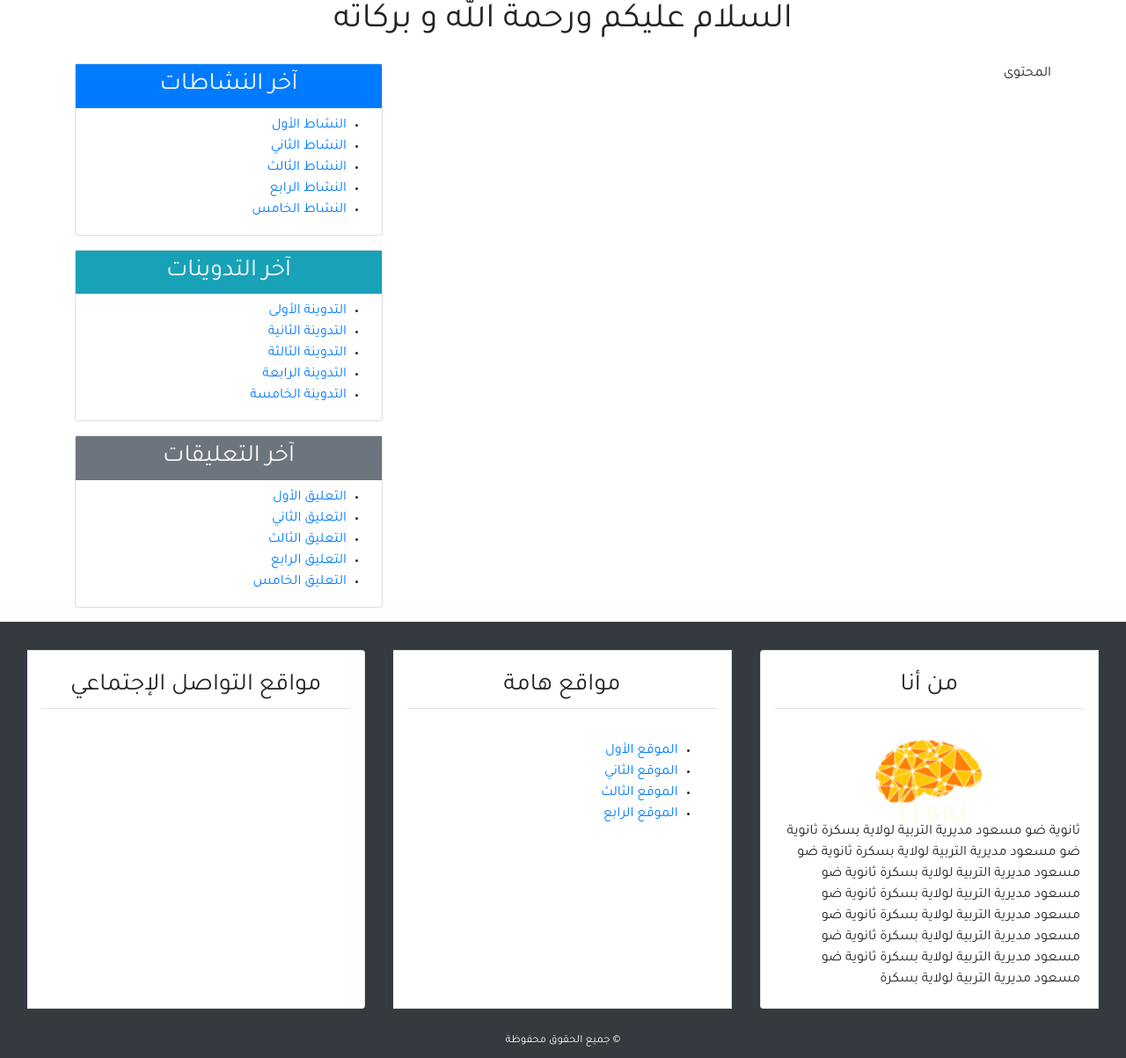
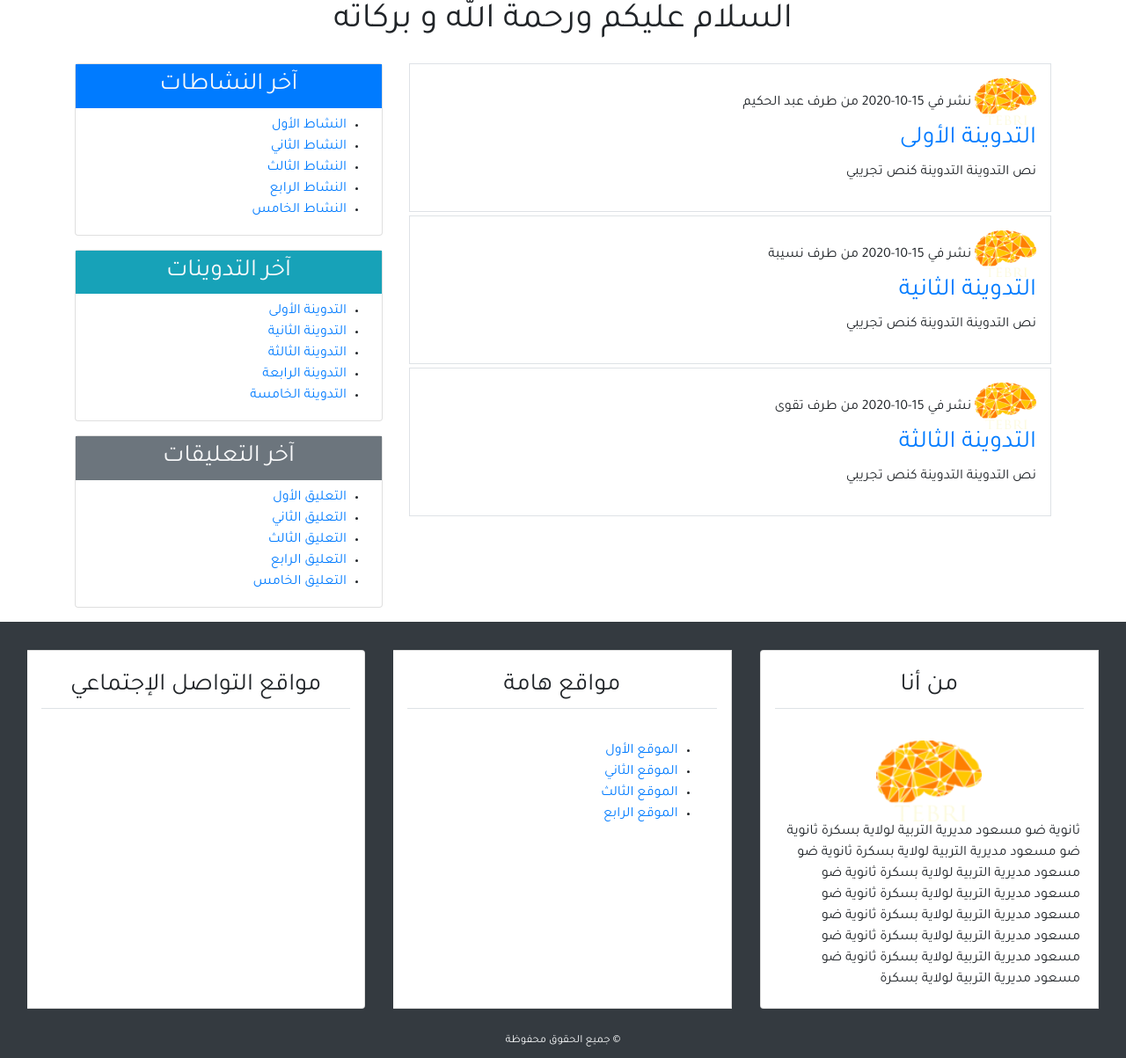
Before and after one commit to flous/Lycee_website, a Django app: page / in a window 1280 px wide. Shown: the part 96-1299 px from the top of the page at 88% size. Run offline with Django 3.2, Linux system fonts and the light colour scheme; some libraries are stand-ins or nearby versions.

Commit message:
create base.html create the bloges page and create the contente design of bloges and use the django loop 'for' in html

```diff
--- a/src/blog/templates/blog/index.html
+++ b/src/blog/templates/blog/base.html
@@ -77,7 +77,9 @@
             <div class="container">
                 <div class="row mt-4">
                     <div class="col-md-8">
-                        المحتوى
+                        {% block content%}
+
+                        {% endblock content%}
                     </div>
                     <div class="col-md-4">
                         <div class="card mb-3">
@@ -113,8 +115,8 @@
                     </div>
                 </div>
             </div>
-            <!-- <iframe src="https://www.google.com/maps/embed?pb=!1m18!1m12!1m3!1d663.9705295392205!2d5.69863297081863!3d34.85560109927865!2m3!1f0!2f0!3f0!3m2!1i1024!2i768!4f13.1!3m3!1m2!1s0x12f50995ad737d17%3A0x7a4b05d5faa2d6aa!2z2KvYp9mG2YjZitipINi22Ygg2YXYs9i52YjYrw!5e1!3m2!1sar!2sdz!4v1589304767865!5m2!1sar!2sdz" width="600" height="450" frameborder="0" style="border:0;" allowfullscreen="" aria-hidden="false" tabindex="0"></iframe>      </section> -->
-      <footer class="bg-dark">
+            <!-- <iframe src="https://www.google.com/maps/embed?pb=!1m18!1m12!1m3!1d663.9705295392205!2d5.69863297081863!3d34.85560109927865!2m3!1f0!2f0!3f0!3m2!1i1024!2i768!4f13.1!3m3!1m2!1s0x12f50995ad737d17%3A0x7a4b05d5faa2d6aa!2z2KvYp9mG2YjZitipINi22Ygg2YXYs9i52YjYrw!5e1!3m2!1sar!2sdz!4v1589304767865!5m2!1sar!2sdz" width="600" height="450" frameborder="0" style="border:0;" allowfullscreen="" aria-hidden="false" tabindex="0"></iframe>       -->
+      <footer class="bg-dark" >
           <div class="container-fluid">
             <div class="row">
                <div class="col-md">
@@ -167,6 +169,7 @@
 
                             </h3>
                         </div>
+
                    </div>
                </div>
             </div>
--- /dev/null
+++ b/src/blog/templates/blog/blogs_page.html
@@ -0,0 +1,13 @@
+{% extends 'blog/base.html'%}
+{% load static %}
+{% block content%}
+
+{% for post in posts %}
+ <div class="border secondary p-3 mb-1">
+     <img class="img-fluid" width="70px" src="{% static 'blog/images/logo3.png'%}" alt="صورة الناشر">
+     <span>نشر في {{post.post_date}} من طرف  {{post.author}}</span>
+     <h3><a href="#"> {{post.title}}</a></h3>
+     <p>{{post.content}}</p>
+ </div>
+{% endfor %}
+{% endblock content%}
--- a/src/blog/urls.py
+++ b/src/blog/urls.py
@@ -1,5 +1,5 @@
 from django.urls import path
-from .views import home
+from .views import blogs_home
 urlpatterns =[
-    path ('',home , name='home'),
+    path ('',blogs_home , name='home'),
 ]
--- a/src/blog/views.py
+++ b/src/blog/views.py
@@ -1,5 +1,31 @@
 from django.shortcuts import render
 
+posts=[
+    {
+        'title': 'التدوينة الأولى ',
+        'content' : 'نص التدوينة التدوينة كنص تجريبي ',
+        'post_date': '15-10-2020',
+        'author':'عبد الحكيم ',
+    },
+    {
+        'title': 'التدوينة الثانية ',
+        'content' : 'نص التدوينة التدوينة كنص تجريبي ',
+        'post_date': '15-10-2020',
+        'author':'نسيبة ',
+    },
+    {
+        'title': 'التدوينة الثالثة ',
+        'content' : 'نص التدوينة التدوينة كنص تجريبي ',
+        'post_date': '15-10-2020',
+        'author':'تقوى ',
+    },
+
+
+]
 # Create your views here.
-def home (request):
-    return render(request , 'blog/index.html' , {'title': 'Home'})
+def blogs_home (request):
+    context = {
+        'title': 'صفحة التدوينات',
+        'posts' : posts
+    }
+    return render(request , 'blog/blogs_page.html' , context)
```
Also changed, not shown: src/blog/static/blog/css/main.css (line endings or trailing spaces).
